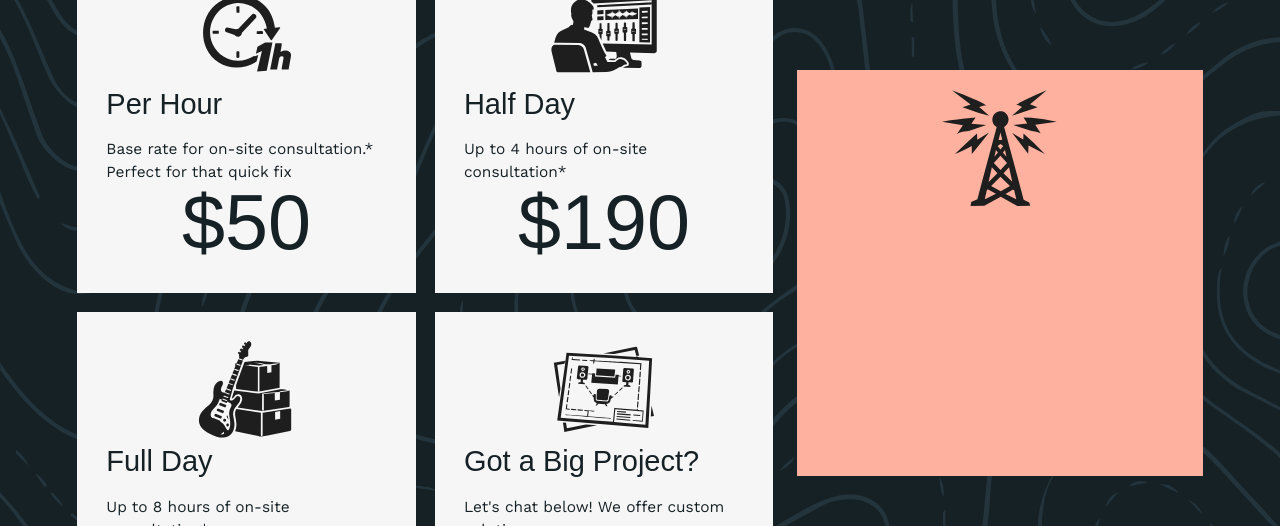
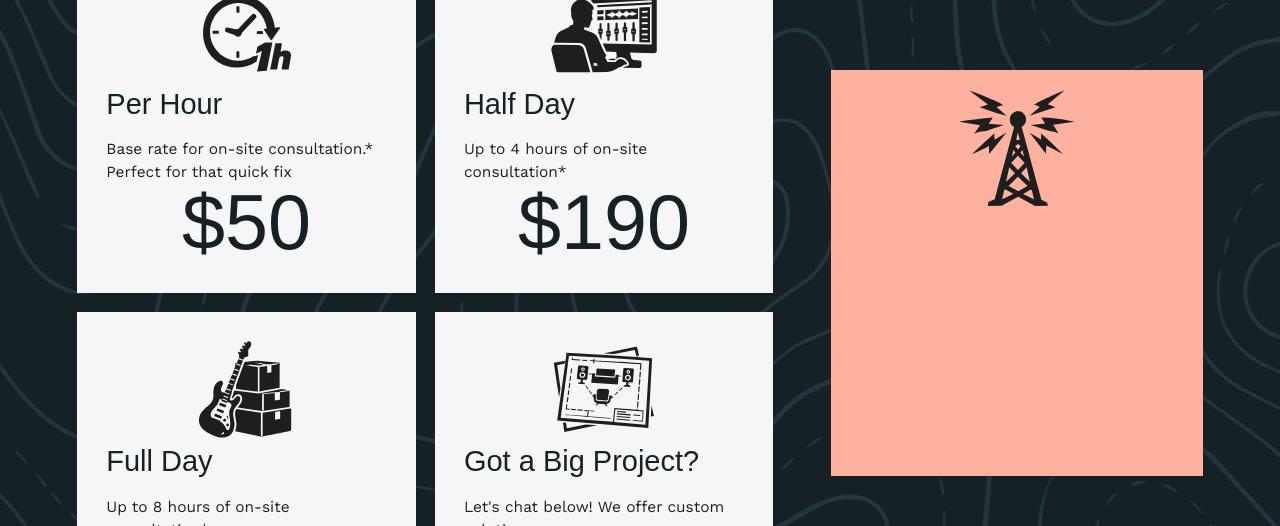
Before and after one commit to joshua-levan/hsc, a React (Vite) app: page / in a window 1280 px wide. Shown: the part 3091-3617 px from the top of the page. Built offline with nearby package versions, Linux system fonts and the light colour scheme; a web font is replaced by a local one.

Commit message:
fix remote positioning

```diff
--- a/src/components/pricing/Pricing.css
+++ b/src/components/pricing/Pricing.css
@@ -19,10 +19,12 @@
   display: flex;
   justify-content: space-between;
   flex-wrap: wrap;
+  gap: 1.5rem;
 }
 .pricing .pricing-section .remote-card {
   background-color: #FEB19E;
-  width: 10.5rem;
+  flex: 1;
+  min-width: 0;
   height: 10.5rem;
   margin-top: 3rem;
   display: flex;
@@ -38,6 +40,7 @@
   flex-wrap: wrap;
   justify-content: space-between;
   width: 18rem;
+  flex-shrink: 0;
 }
 .pricing .pricing-section .cards-container .card {
   width: 8.75rem;
--- a/src/components/pricing/Pricing.scss
+++ b/src/components/pricing/Pricing.scss
@@ -20,10 +20,12 @@
         display: flex;
         justify-content: space-between;
         flex-wrap: wrap;
+        gap: 1.5rem;
 
         .remote-card {
             background-color: $pink;
-            width: 10.5rem;
+            flex: 1;
+            min-width: 0;
             height: 10.5rem;
             margin-top: 3rem;
             display: flex;
@@ -39,6 +41,7 @@
         flex-wrap: wrap;
         justify-content: space-between;
         width: 18rem;
+        flex-shrink: 0;
             .card {
                 width: 8.75rem;
                 height: 8.75rem;
```
Also changed, not shown: 1 other file (tests, documents, lock files or other folders).
